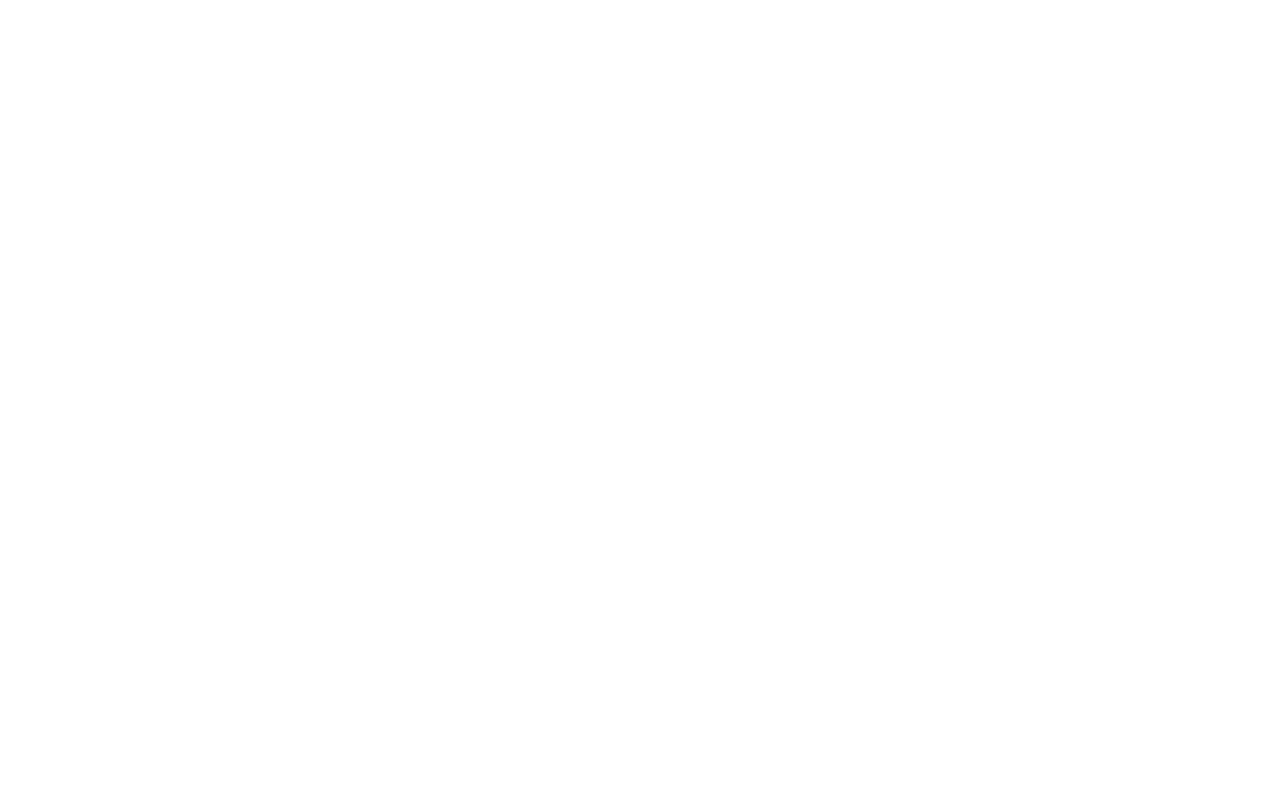
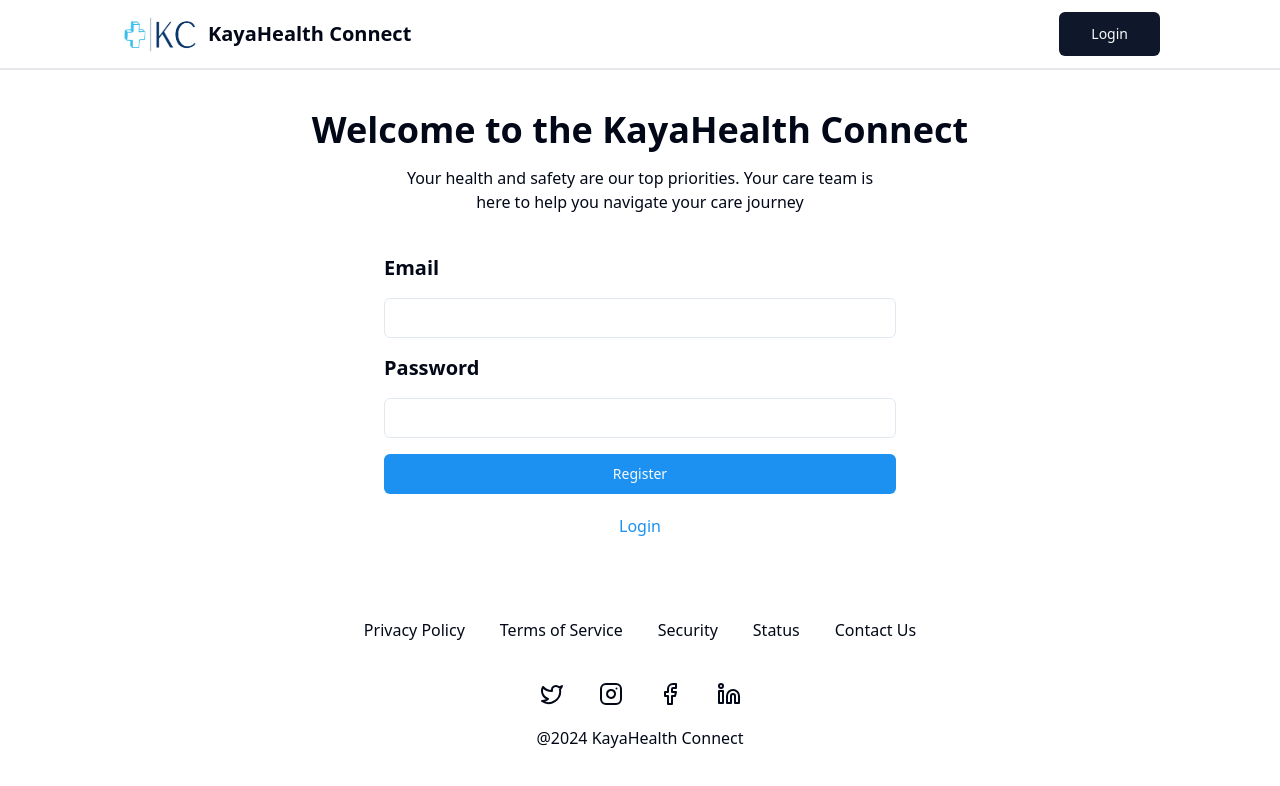
Before and after one commit to Mobiance/ReactHms, a React (Vite) app: page /register in a window 1280 px wide. Before the commit this address had no page. Shown: the top 786 px of the page. Built offline with nearby package versions, Linux system fonts and the light colour scheme.

Commit message:
add register page and logo

```diff
--- a/src/App.tsx
+++ b/src/App.tsx
@@ -3,6 +3,7 @@
 import { BrowserRouter, Routes, Route } from "react-router-dom";
 import LandingPage from './pages/landing-page'
 import LoginPage from './pages/login-page';
+import RegisterPage from './pages/register-page';
 
 function App() {
     return (
@@ -10,6 +11,7 @@
             <Routes>
                 <Route path="/" element={<LandingPage />} />
                 <Route path="/login" element={<LoginPage />} />
+                <Route path="/register" element={<RegisterPage />} />
             </Routes>
         </BrowserRouter>
     );
--- /dev/null
+++ b/src/components/LoginPage/register.tsx
@@ -0,0 +1,24 @@
+import { Input } from "../ui/input";
+import { Button } from "../ui/button";
+import { Label } from "../ui/label";
+import { Link } from "react-router-dom";
+
+const Register = () => {
+    return (
+        <div className="flex flex-col items-center">
+            <div className="flex flex-col items-center gap-y-4">
+                <div className="text-4xl font-semibold">Welcome to the KayaHealth Connect</div>
+                <div className="w-[500px]">Your health and safety are our top priorities. Your care team is here to help you navigate your care journey</div>
+            </div>
+            <div className="w-[512px] flex flex-col items-start gap-y-4 pt-10">
+                <Label className="font-semibold text-xl">Email</Label>
+                <Input />
+                <Label className="font-semibold text-xl">Password</Label>
+                <Input />
+                <Button className="w-full bg-[#1c91f2] hover:bg-[#1870b8]">Register</Button>
+            </div>
+            <Link to="/login" className="text-[#1c91f2] hover:underline pt-5">Login</Link>
+        </div>
+    );
+};
+export default Register;
--- a/src/components/navbar.tsx
+++ b/src/components/navbar.tsx
@@ -4,9 +4,12 @@
 const Navbar = () => {
     return (
         <div className="flex flex-row justify-between px-[120px] h-[70px] items-center border-b-2 border-gray-200 ">
-            <div className="font-semibold gap-x-2 flex flex-row">
-                KayaHealth Connect
-            </div>
+            <Link to="/">
+                <div className="font-semibold text-xl gap-x-2 flex flex-row items-center">
+                    <img src="/logo.png" alt="logo" className="h-[40px] w-[80px]" />
+                    KayaHealth Connect
+                </div>
+            </Link>
             <div className="flex flex-row gap-x-[35px]">
                 <Link to="/login">
                     <Button size="lg">Login</Button>
--- /dev/null
+++ b/src/pages/register-page.tsx
@@ -0,0 +1,14 @@
+import Register from '@/components/LoginPage/register';
+import Navbar from '../components/navbar';
+import Footer from '@/components/LandingPage/footer';
+export default function LoginPage () {
+  return (
+    <div>
+      <Navbar />
+      <div className="pt-[40px] px-[120px] pb-10">
+        <Register />
+      </div>
+      <Footer />
+    </div>
+  );
+}
```
Also changed, not shown: public/logo.png (added).
